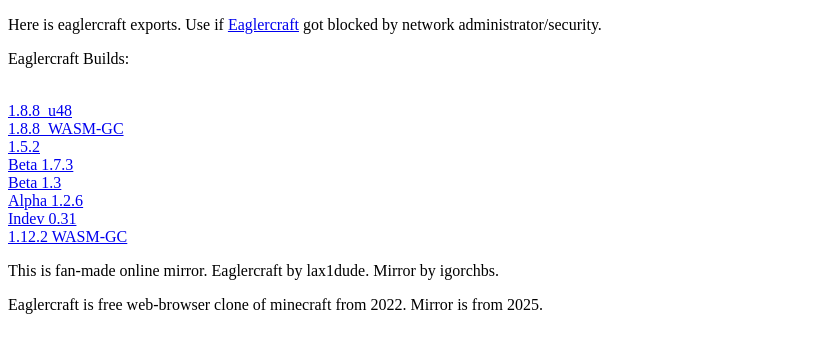
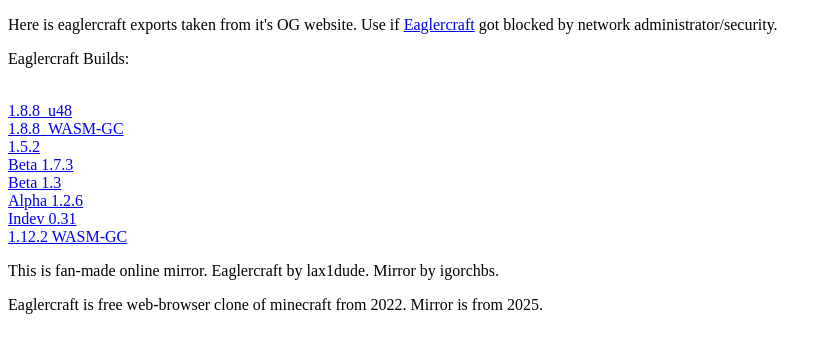
Before and after one commit to IgorchbsTheProtogen/eaglercraftonlinemirror, a plain HTML site: page index.html in a window 1280 px wide. Shown: the whole page, without its empty margins (0-829 px from the left). Drawn offline with Linux system fonts and the light colour scheme.

Commit message:
Updated Index.html

```diff
--- a/index.html
+++ b/index.html
@@ -3,7 +3,7 @@
     <title>Eaglercraft Online Mirror</title>
     <body>
         <div>
-            <p>Here is eaglercraft exports. Use if <a href="https://eaglercraft.com">Eaglercraft</a> got blocked by network administrator/security.</p>
+            <p>Here is eaglercraft exports taken from it's OG website. Use if <a href="https://eaglercraft.com">Eaglercraft</a> got blocked by network administrator/security.</p>
             </div>
         <div>
             <p>Eaglercraft Builds:</p><br/>
```
